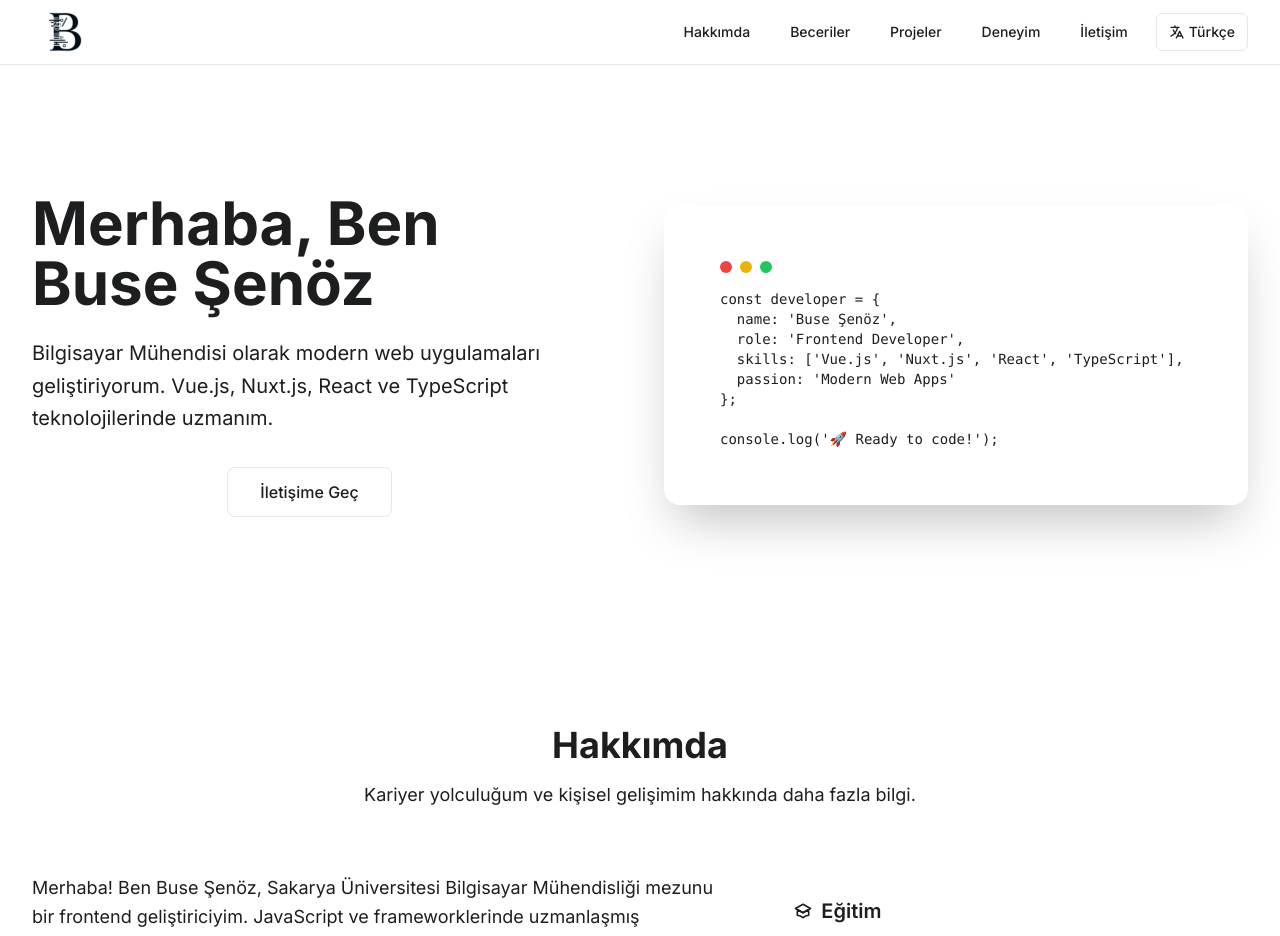
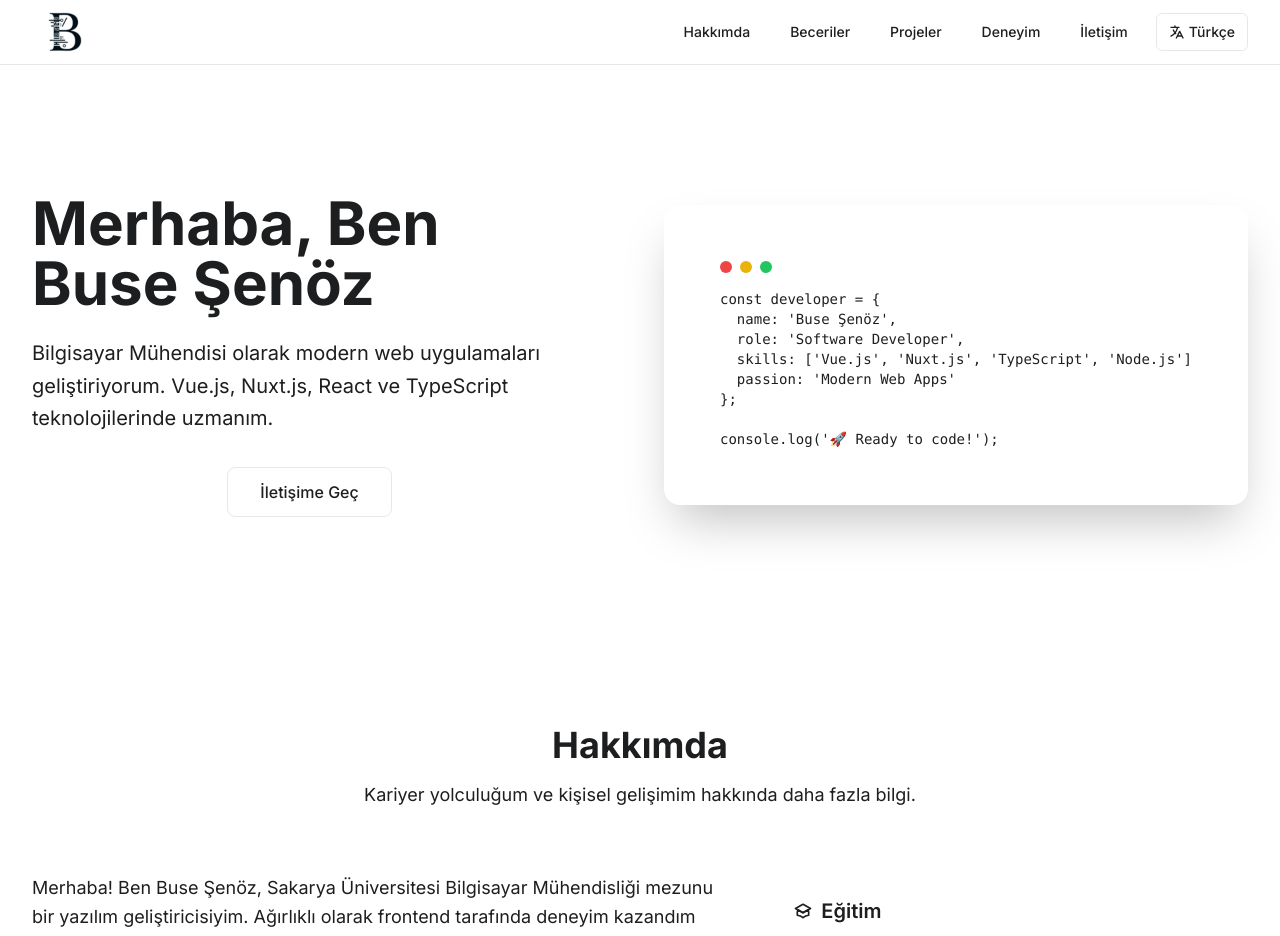
Before and after one commit to bssenoz/bssenoz.github.io, a Nuxt app: page / in a window 1280 px wide. Shown: the top 936 px of the page. Built offline with nearby package versions, Linux system fonts and the light colour scheme.

Commit message:
edit text

```diff
--- a/components/intro/ExperienceSection.vue
+++ b/components/intro/ExperienceSection.vue
@@ -25,7 +25,7 @@ const experiences: Experience[] = [
     companyKey: 'baykar',
     durationKey: 'baykar',
     descriptionKey: 'baykar',
-    technologies: ['React', 'Next.js', 'TypeScript', 'Tailwind', 'Three.js']
+    technologies: ['React', 'Next.js', 'TypeScript', 'Tailwind', 'Three.js', 'Node.js']
   },
   {
     id: 3,
@@ -41,7 +41,7 @@ const experiences: Experience[] = [
     companyKey: 'sausem',
     durationKey: 'sausem',
     descriptionKey: 'sausem',
-    technologies: ['Vue.js', 'JavaScript']
+    technologies: ['Vue.js', 'JavaScript', 'MySQL']
   },
   {
     id: 5,
@@ -49,7 +49,7 @@ const experiences: Experience[] = [
     companyKey: 'bgoTeam',
     durationKey: 'bgoTeam',
     descriptionKey: 'bgoTeam',
-    technologies: ['React', 'JavaScript', 'CSS', 'HTML']
+    technologies: ['React', 'JavaScript', 'Redux']
   }
 ]
 </script>
--- a/components/intro/HeroSection.vue
+++ b/components/intro/HeroSection.vue
@@ -51,7 +51,7 @@ const scrollToSection = (sectionId: string) => {
               <pre class="text-xs sm:text-sm font-mono text-dark-800 dark:text-dark-200 overflow-x-auto"><code>const developer = {
   name: '{{ $t('hero.codeExample.name') }}',
   role: '{{ $t('hero.codeExample.role') }}',
-  skills: ['Vue.js', 'Nuxt.js', 'React', 'TypeScript'],
+  skills: ['Vue.js', 'Nuxt.js', 'TypeScript', 'Node.js'],
   passion: '{{ $t('hero.codeExample.passion') }}'
 };
 
--- a/i18n.config.ts
+++ b/i18n.config.ts
@@ -21,8 +21,8 @@ export default defineI18nConfig(() => ({
           contactMe: 'İletişime Geç',
           codeExample: {
             name: 'Buse Şenöz',
-            role: 'Frontend Developer',
-            skills: ['Vue.js', 'Nuxt.js', 'React', 'TypeScript'],
+            role: 'Software Developer',
+            skills: ['Vue.js', 'Nuxt.js', 'TypeScript', 'Node.js'],
             passion: 'Modern Web Apps',
             ready: '🚀 Ready to code!'
           }
@@ -32,7 +32,7 @@ export default defineI18nConfig(() => ({
         about: {
           title: 'Hakkımda',
           subtitle: 'Kariyer yolculuğum ve kişisel gelişimim hakkında daha fazla bilgi.',
-          description1: 'Merhaba! Ben Buse Şenöz, Sakarya Üniversitesi Bilgisayar Mühendisliği mezunu bir frontend geliştiriciyim. JavaScript ve frameworklerinde uzmanlaşmış durumdayım, kullanıcı deneyimini ön planda tutan uygulamalar geliştiriyorum.',
+          description1: 'Merhaba! Ben Buse Şenöz, Sakarya Üniversitesi Bilgisayar Mühendisliği mezunu bir yazılım geliştiricisiyim. Ağırlıklı olarak frontend tarafında deneyim kazandım ancak full stack geliştirme alanında kendimi geliştirmeye odaklanıyorum. JavaScript ve popüler frameworkler üzerinde aktif olarak çalışıyor, kullanıcı deneyimini ve sürdürülebilir yazılım mimarisini ön planda tutuyorum.',
           description2: 'Kurumsal ve freelance projelerde çalışarak farklı sektörlerde deneyim kazandım. Teknoloji dünyasındaki değişimleri yakından takip ediyor, sürekli öğrenmeye ve gelişmeye odaklanıyorum. Takım çalışmasına değer veriyor ve projelerde aktif rol almayı seviyorum.',
           education: 'Eğitim',
           university: 'Sakarya Üniversitesi',
@@ -128,31 +128,31 @@ export default defineI18nConfig(() => ({
           years: 'yıl',
           data: {
             biletAndMore: {
-              title: 'Frontend Geliştirici',
+              title: 'Software Developer',
               company: 'Bilet&More',
               duration: 'Temmuz 2024 - Devam',
               description: 'Turizm sektöründe B2B ve B2C projelerde Vue.js, Nuxt.js, TypeScript, Tailwind, Vuetify ve Pinia kullanarak ön yüzler geliştiriyor; CMS projelerinde de aktif olarak çalışıyorum.'
             },
             baykar: {
-              title: 'Stajyer - Akıllı Web Sistemleri',
+              title: 'Stajyer - Web Yazılım Teknolojileri',
               company: 'Baykar Teknoloji',
               duration: 'Şubat 2024 - Mayıs 2024',
-              description: 'Akıllı Web Sistemleri ekibinde uzun dönem staj yaptım. Bu süreçte React, Next.js, TypeScript, Tailwind ve Three.js ile modern arayüzler geliştirerek aktif projelere destek verdim.'
+              description: 'Web Yazılım Teknolojileri ekibinde uzun dönem staj yaptım. Bu süreçte React, Next.js, Node.js, TypeScript, Tailwind ve Three.js ile modern arayüzler geliştirerek aktif projelere destek verdim.'
             },
             birProjeDaha: {
-              title: 'Freelance Frontend Geliştirici',
+              title: 'Freelance Software Developer',
               company: 'BirProjeDaha',
               duration: 'Haziran 2022 - Şubat 2024',
               description: 'Turizm sektöründe yazılım çözümleri geliştiren bir ekiple freelance olarak çalıştım. Vue.js, Nuxt.js, TypeScript, Vuetify, Bulma, Pinia ve Vuex gibi teknolojilerle projelerde aktif rol aldım.'
             },
             sausem: {
-              title: 'Kısmi Zamanlı Frontend Geliştirici',
+              title: 'Kısmi Zamanlı Software Developer',
               company: 'SAÜSEM - Sakarya Üniversitesi',
               duration: 'Kasım 2022 - Şubat 2023',
               description: 'Kurum içi etkileşimi artırmayı amaçlayan bir platformun arayüzünü Vue.js ile geliştirdim. Proje, çalışanlar arası yardımlaşmayı kolaylaştırmayı hedefliyordu.'
             },
             bgoTeam: {
-              title: 'Gönüllü Frontend Geliştirici',
+              title: 'Gönüllü Software Developer',
               company: 'BGO Team',
               duration: 'Temmuz 2022 - Kasım 2022',
               description: 'BGO Team ile gönüllü olarak çalışarak freepsiko-front projesinde React, JavaScript ve CSS teknolojileri kullanarak frontend geliştirme çalışmalarına katkı sağladım.'
@@ -201,7 +201,7 @@ export default defineI18nConfig(() => ({
           contactMe: 'Contact Me',
           codeExample: {
             name: 'Buse Şenöz',
-            role: 'Frontend Developer',
+            role: 'Software Developer',
             skills: ['Vue.js', 'Nuxt.js', 'React', 'TypeScript'],
             passion: 'Modern Web Apps',
             ready: '🚀 Ready to code!'
@@ -212,7 +212,7 @@ export default defineI18nConfig(() => ({
         about: {
           title: 'About Me',
           subtitle: 'More information about my career journey and personal development.',
-          description1: 'Hello! I\'m Buse Şenöz, a frontend developer who graduated from Sakarya University Computer Engineering. I specialize in JavaScript and frameworks, developing applications that prioritize user experience.',
+          description1: 'Hello! I’m Buse Şenöz, a software developer graduated from Sakarya University with a degree in Computer Engineering. I have primarily gained experience in frontend development, but I am focused on expanding my skills in full stack development. I work actively with JavaScript and popular frameworks, prioritizing user experience and sustainable software architecture.',
           description2: 'I gained experience in different sectors by working on corporate and freelance projects. I closely follow the changes in the technology world and focus on continuous learning and development. I value teamwork and enjoy taking an active role in projects.',
           education: 'Education',
           university: 'Sakarya University',
@@ -308,31 +308,31 @@ export default defineI18nConfig(() => ({
           years: 'years',
           data: {
             biletAndMore: {
-              title: 'Frontend Developer',
+              title: 'Software Developer',
               company: 'Bilet&More',
               duration: 'July 2024 - Present',
               description: 'I develop front-end interfaces for B2B and B2C tourism projects using Vue.js, Nuxt.js, TypeScript, Tailwind, Vuetify, and Pinia, and actively contribute to CMS projects.'
             },
             baykar: {
-              title: 'Intern - Smart Web Systems',
+              title: 'Intern - Web Software Technologies',
               company: 'Baykar Technology',
               duration: 'February 2024 - May 2024',
-              description: 'I completed a long-term internship in the Smart Web Systems team. During this process, I developed modern interfaces using React, Next.js, TypeScript, Tailwind, and Three.js, providing support to active projects.'
+              description: 'I completed a long-term internship in the Web Software Technologies team. During this process, I developed modern interfaces using React, Next.js, Node.js, TypeScript, Tailwind, and Three.js, providing support to active projects.'
             },
             birProjeDaha: {
-              title: 'Freelance Frontend Developer',
+              title: 'Freelance Software Developer',
               company: 'BirProjeDaha',
               duration: 'June 2022 - February 2024',
               description: 'I worked as a freelancer with a team developing software solutions in the tourism sector. I took an active role in projects with technologies such as Vue.js, Nuxt.js, TypeScript, Vuetify, Bulma, Pinia, and Vuex.'
             },
             sausem: {
-              title: 'Part-time Frontend Developer',
+              title: 'Part-time Software Developer',
               company: 'SAUSEM - Sakarya University',
               duration: 'November 2022 - February 2023',
               description: 'I developed the interface of a platform aimed at increasing internal interaction using Vue.js. The project aimed to facilitate collaboration among employees.'
             },
             bgoTeam: {
-              title: 'Volunteer Frontend Developer',
+              title: 'Volunteer Software Developer',
               company: 'BGO Team',
               duration: 'July 2022 - November 2022',
               description: 'I worked voluntarily with BGO Team, contributing to frontend development work in the freepsiko-front project using React, JavaScript, and CSS technologies.'
--- a/layouts/default.vue
+++ b/layouts/default.vue
@@ -9,8 +9,8 @@ const structuredData = {
   "@context": "https://schema.org",
   "@type": "Person",
   "name": "Buse Şenöz",
-  "jobTitle": "Frontend Developer & Computer Engineer",
-  "description": "Frontend Developer specializing in JavaScript, Vue.js, Nuxt.js, React, and TypeScript. Computer Engineer with experience in modern web technologies.",
+  "jobTitle": "Software Developer & Computer Engineer",
+  "description": "Software Developer with experience in modern web technologies, specializing in JavaScript, Vue.js, Nuxt.js, React, and TypeScript. Computer Engineer focused on building scalable and maintainable applications.",
   "url": "https://bssenoz.github.io/",
   "image": "https://bssenoz.github.io/meta-logo.png",
   "sameAs": [
@@ -34,7 +34,7 @@ const structuredData = {
   "worksFor": {
     "@type": "Organization",
     "name": "Bilet&More",
-    "jobTitle": "Frontend Developer"
+    "jobTitle": "Software Developer"
   }
 }
 
```
Also changed, not shown: nuxt.config.ts (+9 -9 lines), public/manifest.json.
